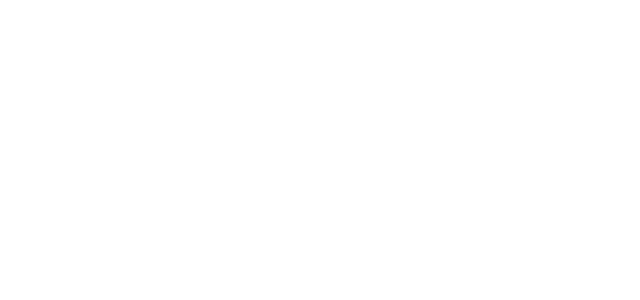
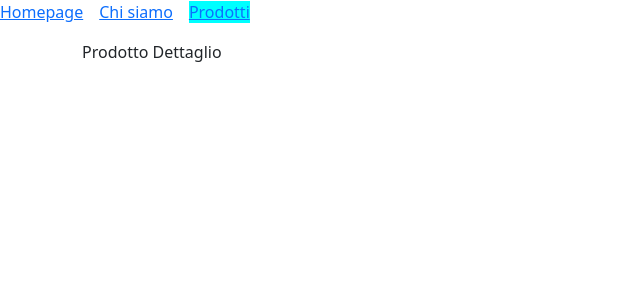
Before and after one commit to Johnnyfromtheblock4/react-router, a React (Vite) app: page /products/id in a window 1280 px wide. Before the commit this address had no page. Shown: the top 300 px of the page, without its empty margins (0-640 px from the left). Built offline with nearby package versions, Linux system fonts and the light colour scheme; no server answers.

Commit message:
[UPD] ProductDetail Route

```diff
--- a/src/App.jsx
+++ b/src/App.jsx
@@ -3,6 +3,7 @@ import Homepage from "./pages/Homepage";
 import About from "./pages/About";
 import Products from "./pages/Products";
 import Defaultlayout from "./layouts/DefaultLayout";
+import ProductDetail from "./pages/ProductDetail";
 
 function App() {
   return (
@@ -12,7 +13,10 @@ function App() {
           <Route element={<Defaultlayout />}>
             <Route path="/" element={<Homepage />}></Route>
             <Route path="/about" element={<About />}></Route>
-            <Route path="/products" Component={Products}></Route>
+            <Route path="/products">
+              <Route index element={<Products />}></Route>
+              <Route path="id" element={<ProductDetail />}></Route>
+            </Route>
           </Route>
         </Routes>
       </BrowserRouter>
--- /dev/null
+++ b/src/pages/ProductDetail.jsx
@@ -0,0 +1,26 @@
+import axios from "axios";
+import { useState, useEffect } from "react";
+import { useNavigate, useParams } from "react-router-dom";
+
+const ProductDetail = () => {
+  const { id } = useParams();
+  const [products, setProducts] = useState();
+
+  useEffect(() => {
+    axios
+      .get(`https://rickandmortyapi.com/api/character/${id}`)
+      .then((resp) => setProducts(resp.data));
+  }, []);
+
+  return (
+    <div className="container">
+      <div className="row">
+        <div className="col-12">
+          Prodotto Dettaglio
+        </div>
+      </div>
+    </div>
+  );
+};
+
+export default ProductDetail;
```
Also changed, not shown: 1 other file (tests, documents, lock files or other folders).
